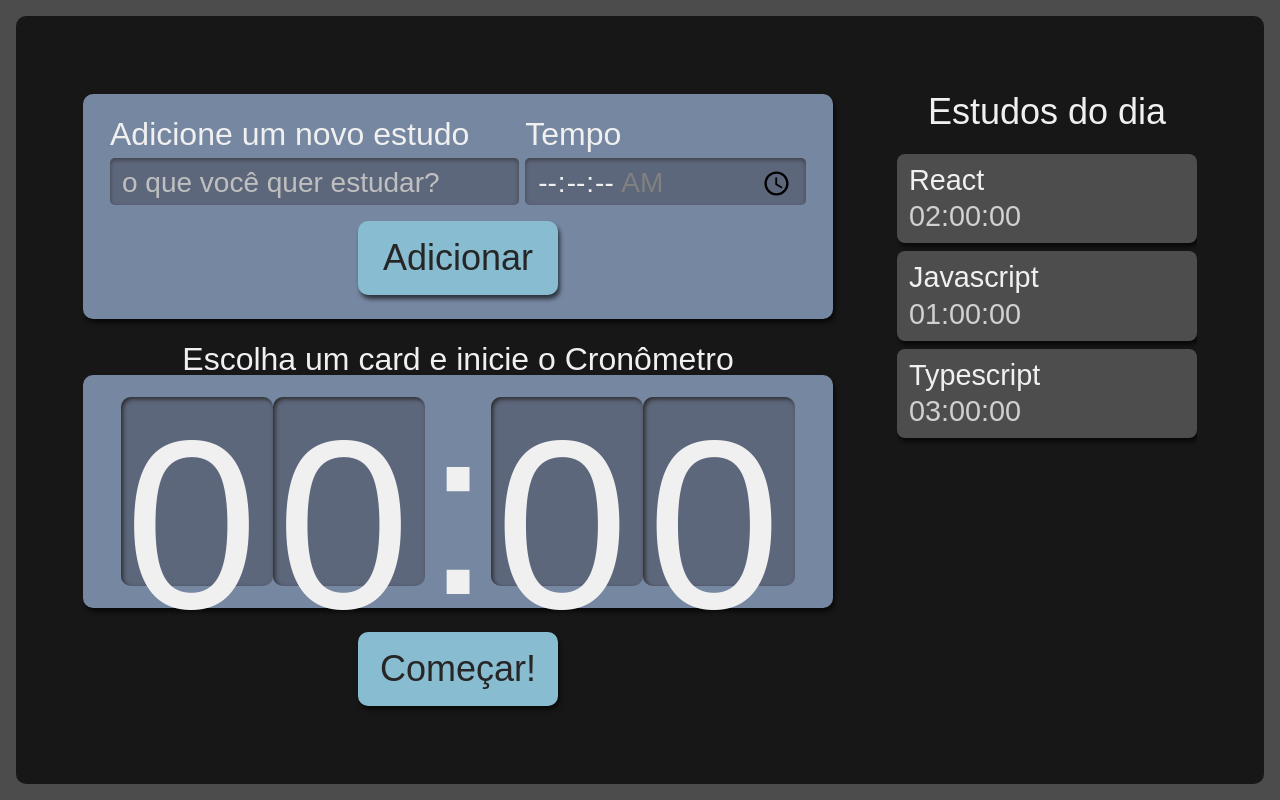
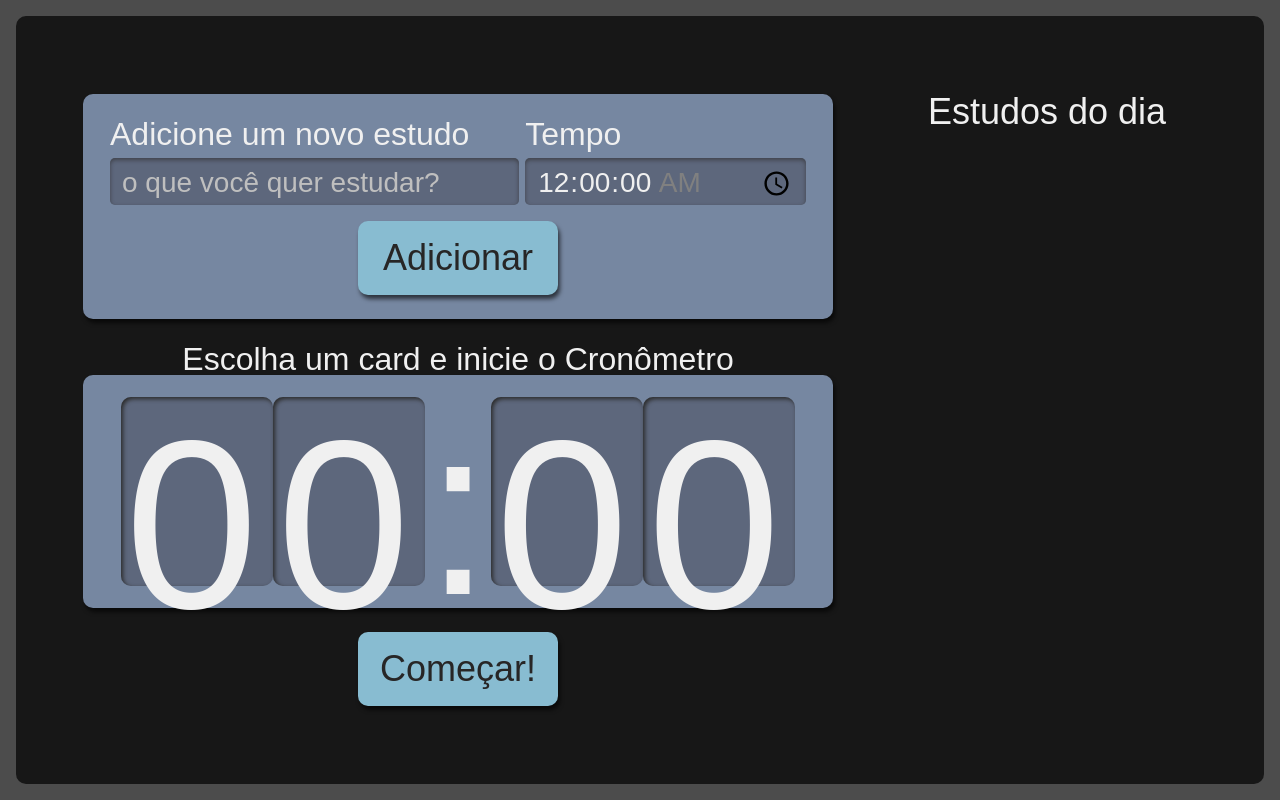
Before and after one commit to Cleysond10/Cronometro-React.ts, a React (Create React App) app: page / in a window 1280 px wide. Built offline with nearby package versions, Linux system fonts and the light colour scheme.

Commit message:
on form submit save a new task in list

```diff
--- a/src/components/Botao/index.tsx
+++ b/src/components/Botao/index.tsx
@@ -1,9 +1,9 @@
 import React from 'react';
 import style from './Botao.module.scss';
 
-const Botao = ({ children }: { children?: string} ) => {
+const Botao = ({ children, type="button" }: { children?: string, type?: "button" | "submit" | "reset" | undefined} ) => {
   return (
-    <button className={style.botao}>
+    <button type={type} className={style.botao}>
      {children}
     </button>
   )
--- a/src/components/Formulario/index.tsx
+++ b/src/components/Formulario/index.tsx
@@ -1,10 +1,31 @@
-import React from 'react'
+import React, { useState } from 'react'
+import { ITarefa } from '../../types/tarefa';
 import Botao from '../Botao';
 import style from './Formulario.module.scss';
+import { v4 as uuidv4 } from 'uuid';
 
-const Formulario = () => {
+const Formulario = ({ setTarefas }: {setTarefas: React.Dispatch<React.SetStateAction<ITarefa[]>>}) => {
+  const [tarefa, setTarefa] = useState('');
+  const [tempo, setTempo] = useState('00:00');
+
+  const adicionarTarefa = (evento: React.FormEvent<HTMLFormElement>) => {
+    evento.preventDefault();
+    setTarefas(tarefasAntigas => [
+      ...tarefasAntigas,
+      {
+        tarefa,
+        tempo,
+        selecionado:false,
+        completado: false,
+        id: uuidv4()
+      }
+    ])
+    setTarefa('')
+    setTempo('00:00')
+  }
+
   return (
-    <form className={style.novaTarefa}>
+    <form className={style.novaTarefa} onSubmit={adicionarTarefa}>
       <div className={style.inputContainer}>
         <label htmlFor="tarefa">
           Adicione um novo estudo
@@ -12,6 +33,8 @@ const Formulario = () => {
         <input
           type="text"
           name="tarefa"
+          value={tarefa}
+          onChange={evento => setTarefa(evento.target.value)}
           id="tarefa"
           placeholder="o que você quer estudar?"
           required
@@ -25,13 +48,15 @@ const Formulario = () => {
           type="time"
           step="1"
           name="tempo"
+          value={tempo}
+          onChange={evento => setTempo(evento.target.value)}
           id="tempo"
           min="00:00:00"
           max="01:30:00"
           required
         />
       </div>
-      <Botao>Adicionar</Botao>
+      <Botao type="submit">Adicionar</Botao>
     </form>
   )
 }
--- a/src/components/Lista/index.tsx
+++ b/src/components/Lista/index.tsx
@@ -1,21 +1,13 @@
 import React from 'react';
+import { ITarefa } from '../../types/tarefa';
 import Item from './Item';
 import style from './Lista.module.scss';
 
-export default function Lista() {
-  const tarefas = [{
-    tarefa: 'React',
-    tempo: '02:00:00'
-  }, {
-    tarefa: 'Javascript',
-    tempo: '01:00:00'
-  }, {
-    tarefa: "Typescript",
-    tempo: "03:00:00"
-  }];
+export default function Lista({ tarefas }: {tarefas: ITarefa[]}) {
+
   return (
     <aside className={style.listaTarefas}>
-      <h2> Estudos do dia </h2>
+      <h2 > Estudos do dia </h2>
       <ul>
         {tarefas.map((item, index) => (
           <Item
--- a/src/pages/App.tsx
+++ b/src/pages/App.tsx
@@ -1,14 +1,17 @@
-import React from 'react';
+import React, { useState } from 'react';
 import Cronometro from '../components/Cronometro';
 import Formulario from '../components/Formulario';
 import Lista from '../components/Lista';
+import { ITarefa } from '../types/tarefa';
 import style from './App.module.scss';
 
 function App() {
+  const [tarefas, setTarefas] = useState<ITarefa[]>([])
+
   return (
     <div className={style.AppStyle}>
-      <Formulario />
-      <Lista />
+      <Formulario setTarefas={setTarefas}/>
+      <Lista tarefas={tarefas}/>
       <Cronometro />
     </div>
   );
```
